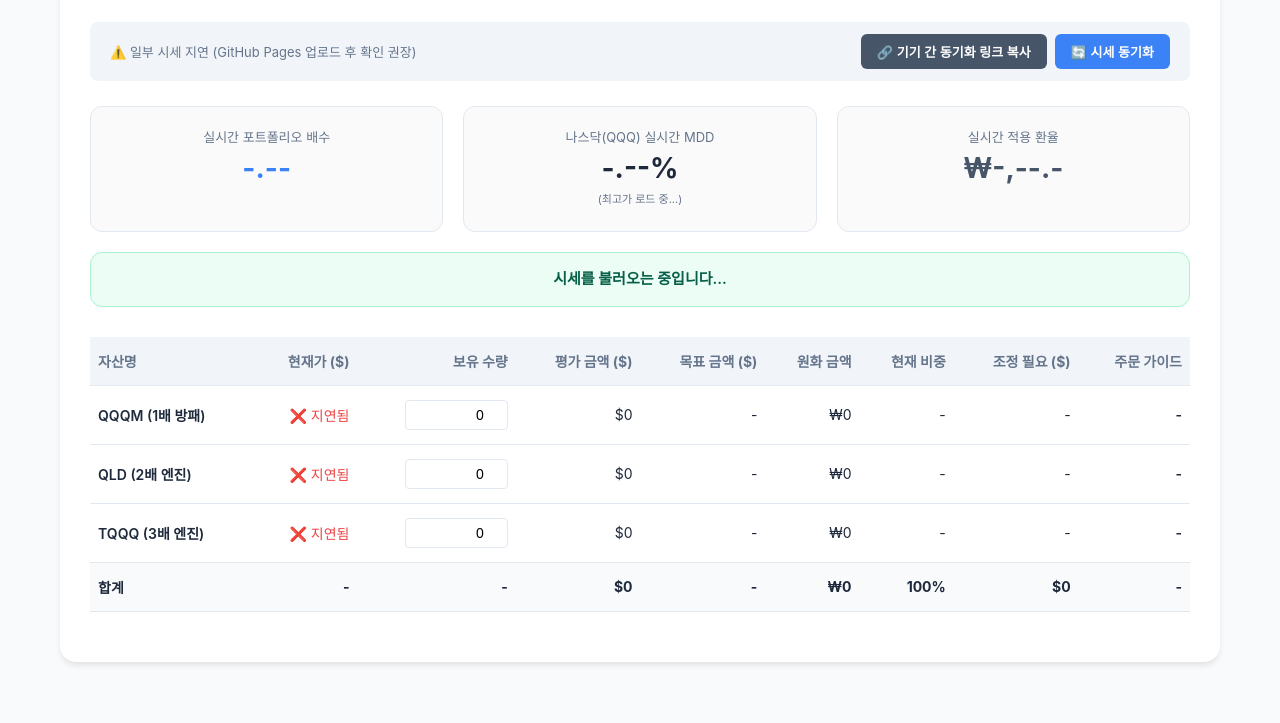
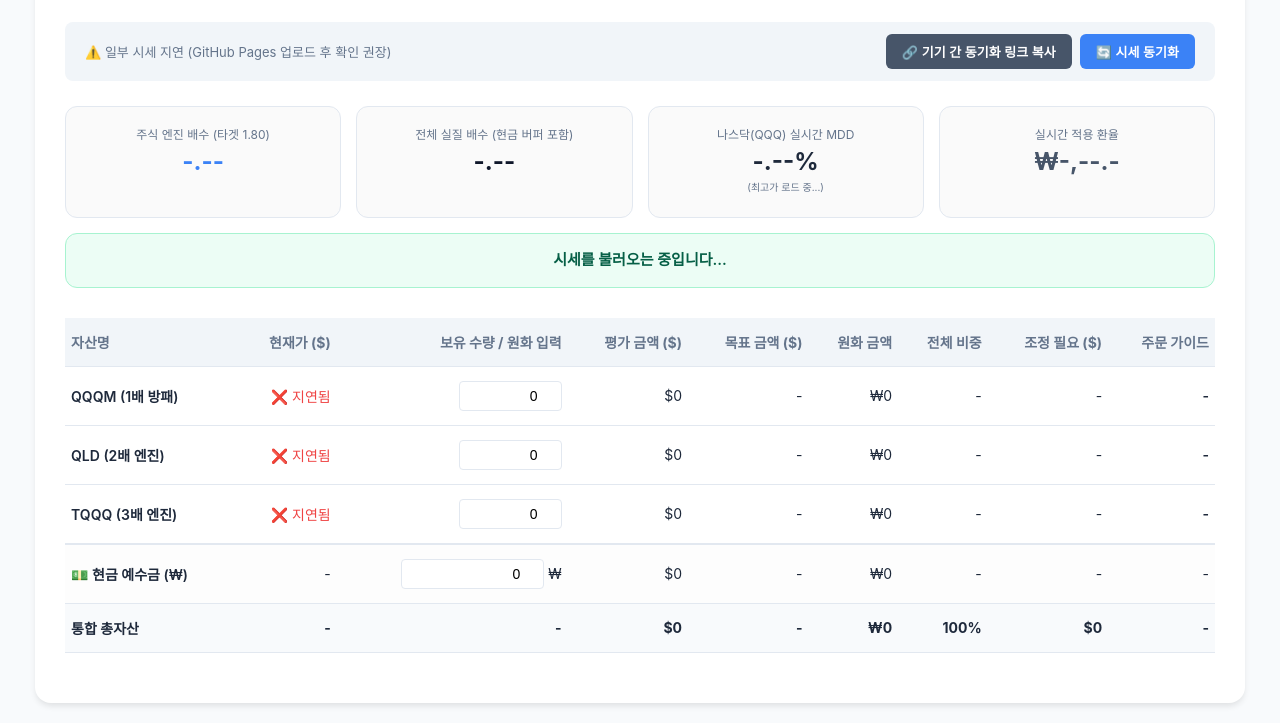
Before and after one commit to 79ken/public-images, a plain HTML site: page index.html in a window 1280 px wide. Shown: the part 116-839 px from the top of the page. Before the commit the page ends 800 px from the top, so only its background shows below. Drawn offline with Linux system fonts and the light colour scheme; no server answers.

Commit message:
Update index.html

```diff
--- a/index.html
+++ b/index.html
@@ -29,7 +29,7 @@
 
         .container {
             width: 100%;
-            max-width: 1100px;
+            max-width: 1150px;
             background: var(--card-bg);
             padding: 30px;
             border-radius: 16px;
@@ -91,12 +91,18 @@
 
         .dashboard {
             display: grid;
-            grid-template-columns: repeat(3, 1fr);
-            gap: 20px;
+            grid-template-columns: repeat(4, 1fr);
+            gap: 15px;
             margin-bottom: 30px;
         }
 
-        @media (max-width: 768px) {
+        @media (max-width: 992px) {
+            .dashboard {
+                grid-template-columns: repeat(2, 1fr);
+            }
+        }
+
+        @media (max-width: 576px) {
             .dashboard {
                 grid-template-columns: 1fr;
             }
@@ -105,7 +111,7 @@
         .dash-card {
             border: 1px solid var(--border);
             border-radius: 12px;
-            padding: 20px;
+            padding: 18px 10px;
             text-align: center;
             background: #fafafa;
         }
@@ -122,13 +128,13 @@
         }
 
         .dash-label {
-            font-size: 13px;
+            font-size: 12px;
             color: var(--text-muted);
             margin-bottom: 5px;
         }
 
         .dash-value {
-            font-size: 28px;
+            font-size: 24px;
             font-weight: 700;
             color: var(--primary);
         }
@@ -141,7 +147,7 @@
         }
 
         th, td {
-            padding: 14px 8px;
+            padding: 14px 6px;
             text-align: right;
             border-bottom: 1px solid var(--border);
             white-space: nowrap;
@@ -166,7 +172,16 @@
             font-size: 14px;
         }
 
-        .input-qty:focus {
+        .input-qty-large {
+            width: 125px;
+            padding: 6px 8px;
+            border: 1px solid var(--border);
+            border-radius: 4px;
+            text-align: right;
+            font-size: 14px;
+        }
+
+        .input-qty:focus, .input-qty-large:focus {
             border-color: var(--primary);
             outline: none;
         }
@@ -194,7 +209,7 @@
 
 <div class="container">
     <h1>나스닥 1.8배 밸런스 자산 관리기 Pro</h1>
-    <div class="subtitle">실시간 시세 연동 및 내부 리밸런싱 가이드 시스템 (40 : 40 : 20)</div>
+    <div class="subtitle">실시간 시세 연동 및 통합 자산 마스터 관리 시스템 (주식 엔진 비율 40 : 40 : 20)</div>
 
     <div class="header-actions">
         <div class="price-status" id="updateTime">시세 로드 중...</div>
@@ -206,13 +221,17 @@
 
     <div class="dashboard">
         <div class="dash-card">
-            <div class="dash-label">실시간 포트폴리오 배수</div>
+            <div class="dash-label">주식 엔진 배수 (타겟 1.80)</div>
             <div class="dash-value" id="currentLeverage">-.--</div>
         </div>
         <div class="dash-card">
+            <div class="dash-label">전체 실질 배수 (현금 버퍼 포함)</div>
+            <div class="dash-value" id="effectiveLeverage" style="color: #0f172a;">-.--</div>
+        </div>
+        <div class="dash-card">
             <div class="dash-label">나스닥(QQQ) 실시간 MDD</div>
-            <div class="dash-value" id="nasdaqMdd" style="color: var(--text-main);">-.--%</div>
-            <div class="dash-label" id="nasdaqPeak" style="font-size: 11px; margin-top: 5px; color: var(--text-muted);">(최고가 로드 중...)</div>
+            <div class="dash-value" id="nasdaqMdd" style="color: var(--text-main); font-size: 24px;">-.--%</div>
+            <div class="dash-label" id="nasdaqPeak" style="font-size: 10px; margin-top: 3px; color: var(--text-muted);">(최고가 로드 중...)</div>
         </div>
         <div class="dash-card">
             <div class="dash-label">실시간 적용 환율</div>
@@ -229,11 +248,11 @@
             <tr>
                 <th>자산명</th>
                 <th>현재가 ($)</th>
-                <th>보유 수량</th>
+                <th>보유 수량 / 원화 입력</th>
                 <th>평가 금액 ($)</th>
                 <th>목표 금액 ($)</th>
                 <th>원화 금액</th>
-                <th>현재 비중</th>
+                <th>전체 비중</th>
                 <th>조정 필요 ($)</th>
                 <th>주문 가이드</th>
             </tr>
@@ -272,8 +291,19 @@
                 <td id="adjTqqq">-</td>
                 <td id="guideTqqq" class="guide-text">-</td>
             </tr>
+            <tr style="background-color: #fdfdfd; border-top: 2px solid var(--border);">
+                <td>💵 현금 예수금 (₩)</td>
+                <td>-</td>
+                <td><input type="number" id="cashWon" class="input-qty-large" value="0" min="0" step="1000000" oninput="updateData()"> ₩</td>
+                <td id="curCash">$0</td>
+                <td>-</td>
+                <td id="wonCash">₩0</td>
+                <td id="weightCash">-</td>
+                <td>-</td>
+                <td>-</td>
+            </tr>
             <tr class="total-row">
-                <td>합계</td>
+                <td>통합 총자산</td>
                 <td>-</td>
                 <td>-</td>
                 <td id="totalAmt">$0</td>
@@ -384,117 +414,141 @@
         const pQqqm = urlParams.get('qqqm');
         const pQld = urlParams.get('qld');
         const pTqqq = urlParams.get('tqqq');
+        const pCash = urlParams.get('cash');
 
-        if (pQqqm !== null || pQld !== null || pTqqq !== null) {
+        if (pQqqm !== null || pQld !== null || pTqqq !== null || pCash !== null) {
             if (pQqqm !== null) document.getElementById('qtyQqqm').value = pQqqm;
             if (pQld !== null) document.getElementById('qtyQld').value = pQld;
             if (pTqqq !== null) document.getElementById('qtyTqqq').value = pTqqq;
-            saveCurrentData(pQqqm || 0, pQld || 0, pTqqq || 0);
+            if (pCash !== null) document.getElementById('cashWon').value = pCash;
+            saveCurrentData(pQqqm || 0, pQld || 0, pTqqq || 0, pCash || 0);
         } else {
             const savedQqqmQty = localStorage.getItem('leverage_qty_qqqm');
             const savedQldQty = localStorage.getItem('leverage_qty_qld');
             const savedTqqqQty = localStorage.getItem('leverage_qty_tqqq');
+            const savedCashWon = localStorage.getItem('leverage_cash_won');
 
             if (savedQqqmQty !== null) document.getElementById('qtyQqqm').value = savedQqqmQty;
             if (savedQldQty !== null) document.getElementById('qtyQld').value = savedQldQty;
             if (savedTqqqQty !== null) document.getElementById('qtyTqqq').value = savedTqqqQty;
+            if (savedCashWon !== null) document.getElementById('cashWon').value = savedCashWon;
         }
     }
 
-    function saveCurrentData(qqqmQty, qldQty, tqqqQty) {
+    function saveCurrentData(qqqmQty, qldQty, tqqqQty, cashWon) {
         localStorage.setItem('leverage_qty_qqqm', qqqmQty);
         localStorage.setItem('leverage_qty_qld', qldQty);
         localStorage.setItem('leverage_qty_tqqq', tqqqQty);
+        localStorage.setItem('leverage_cash_won', cashWon);
     }
 
     function copySyncUrl() {
         const qtyQqqm = document.getElementById('qtyQqqm').value || 0;
         const qtyQld = document.getElementById('qtyQld').value || 0;
         const qtyTqqq = document.getElementById('qtyTqqq').value || 0;
+        const cashWon = document.getElementById('cashWon').value || 0;
 
         const baseUrl = window.location.origin + window.location.pathname;
-        const syncUrl = `${baseUrl}?qqqm=${qtyQqqm}&qld=${qtyQld}&tqqq=${qtyTqqq}`;
+        const syncUrl = `${baseUrl}?qqqm=${qtyQqqm}&qld=${qtyQld}&tqqq=${qtyTqqq}&cash=${cashWon}`;
 
         navigator.clipboard.writeText(syncUrl).then(() => {
-            alert("🔗 동기화 주소가 복사되었습니다!\n\n다른 PC나 스마트폰 브라우저에 이 주소로 접속 후 '북마크'를 해두시면 수량이 연동됩니다.");
+            alert("🔗 동기화 주소가 복사되었습니다!\n\n예수금 정보까지 포함된 주소입니다. 다른 브라우저에 접속 후 북마크하세요.");
         }).catch(err => {
             alert("링크 복사 실패: " + syncUrl);
         });
     }
 
-    // 3. 자산 종합 연산 코어 스크립트 (Pure 나스닥 1.8배 매핑)
+    // 3. 통합 자산 연산 엔진
     function updateData() {
         const qtyQqqm = parseFloat(document.getElementById('qtyQqqm').value) || 0;
         const qtyQld = parseFloat(document.getElementById('qtyQld').value) || 0;
         const qtyTqqq = parseFloat(document.getElementById('qtyTqqq').value) || 0;
+        const cashWon = parseFloat(document.getElementById('cashWon').value) || 0;
 
-        saveCurrentData(qtyQqqm, qtyQld, qtyTqqq);
+        saveCurrentData(qtyQqqm, qtyQld, qtyTqqq, cashWon);
 
         if (prices.QQQM === 0 || prices.QLD === 0 || prices.TQQQ === 0) return;
 
-        // 1) 평가 금액 ($)
+        const currentRate = prices.exchangeRate > 0 ? prices.exchangeRate : 1400;
+
+        // 1) 평가 금액 ($) 산출
         const qqqmVal = qtyQqqm * prices.QQQM;
         const qldVal = qtyQld * prices.QLD;
         const tqqqVal = qtyTqqq * prices.TQQQ;
-        const total = qqqmVal + qldVal + tqqqVal;
+        const cashValUSD = cashWon / currentRate; // 원화 예수금을 실시간 환율로 달러 역산
+
+        const stockTotal = qqqmVal + qldVal + tqqqVal; // 주식 엔진 총액
+        const overallTotalUSD = stockTotal + cashValUSD; // 현금 포함 통합 총액
 
         document.getElementById('curQqqm').innerText = '$' + Math.round(qqqmVal).toLocaleString();
         document.getElementById('curQld').innerText = '$' + Math.round(qldVal).toLocaleString();
         document.getElementById('curTqqq').innerText = '$' + Math.round(tqqqVal).toLocaleString();
-        document.getElementById('totalAmt').innerText = '$' + Math.round(total).toLocaleString();
+        document.getElementById('curCash').innerText = '$' + Math.round(cashValUSD).toLocaleString();
+        document.getElementById('totalAmt').innerText = '$' + Math.round(overallTotalUSD).toLocaleString();
 
-        if (total === 0) {
+        if (overallTotalUSD === 0) {
             document.getElementById('currentLeverage').innerText = "0.00";
-            document.getElementById('statusSignal').innerText = "보유 수량을 입력하시면 포트폴리오 진단이 시작됩니다.";
+            document.getElementById('effectiveLeverage').innerText = "0.00";
+            document.getElementById('statusSignal').innerText = "보유 자산을 입력하시면 통합 포트폴리오 진단이 시작됩니다.";
             return;
         }
 
-        // 2) 목표 금액 ($) - 40 : 40 : 20
-        const targetQqqm = total * 0.40;
-        const targetQld = total * 0.40;
-        const targetTqqq = total * 0.20;
+        // 2) 주식 엔진 내부의 목표 금액 ($) 산출 - 40 : 40 : 20 원칙 적용
+        const targetQqqm = stockTotal * 0.40;
+        const targetQld = stockTotal * 0.40;
+        const targetTqqq = stockTotal * 0.20;
         document.getElementById('targetQqqm').innerText = '$' + Math.round(targetQqqm).toLocaleString();
         document.getElementById('targetQld').innerText = '$' + Math.round(targetQld).toLocaleString();
         document.getElementById('targetTqqq').innerText = '$' + Math.round(targetTqqq).toLocaleString();
-        document.getElementById('targetTotal').innerText = '$' + Math.round(total).toLocaleString();
+        document.getElementById('targetTotal').innerText = '$' + Math.round(stockTotal).toLocaleString();
 
         // 3) 원화 금액 환산
-        const currentRate = prices.exchangeRate > 0 ? prices.exchangeRate : 1400;
         const wonQqqm = qqqmVal * currentRate;
         const wonQld = qldVal * currentRate;
         const wonTqqq = tqqqVal * currentRate;
-        const totalWon = total * currentRate;
+        const overallTotalWon = (stockTotal * currentRate) + cashWon;
+
         document.getElementById('wonQqqm').innerText = '₩' + Math.round(wonQqqm).toLocaleString();
         document.getElementById('wonQld').innerText = '₩' + Math.round(wonQld).toLocaleString();
         document.getElementById('wonTqqq').innerText = '₩' + Math.round(wonTqqq).toLocaleString();
-        document.getElementById('totalWon').innerText = '₩' + Math.round(totalWon).toLocaleString();
+        document.getElementById('wonCash').innerText = '₩' + Math.round(cashWon).toLocaleString();
+        document.getElementById('totalWon').innerText = '₩' + Math.round(overallTotalWon).toLocaleString();
 
-        // 4) 현재 비중
-        const wQqqm = qqqmVal / total;
-        const wQld = qldVal / total;
-        const wTqqq = tqqqVal / total;
+        // 4) 통합 전체 비중 산출
+        const wQqqm = qqqmVal / overallTotalUSD;
+        const wQld = qldVal / overallTotalUSD;
+        const wTqqq = tqqqVal / overallTotalUSD;
+        const wCash = cashValUSD / overallTotalUSD;
+
         document.getElementById('weightQqqm').innerText = (wQqqm * 100).toFixed(1) + '%';
         document.getElementById('weightQld').innerText = (wQld * 100).toFixed(1) + '%';
         document.getElementById('weightTqqq').innerText = (wTqqq * 100).toFixed(1) + '%';
+        document.getElementById('weightCash').innerText = (wCash * 100).toFixed(1) + '%';
 
-        // 5) 조정 필요 ($)
+        // 5) 주식 엔진 내부 리밸런싱 조정 필요 ($) 산출
         const adjQqqm = targetQqqm - qqqmVal;
         const adjQld = targetQld - qldVal;
         const adjTqqq = targetTqqq - tqqqVal;
         document.getElementById('adjQqqm').innerText = '$' + Math.round(adjQqqm).toLocaleString();
         document.getElementById('adjQld').innerText = '$' + Math.round(adjQld).toLocaleString();
         document.getElementById('adjTqqq').innerText = '$' + Math.round(adjTqqq).toLocaleString();
+        document.getElementById('adjTotal').innerText = '$' + Math.round(targetQqqm + targetQld + targetTqqq - stockTotal).toLocaleString();
 
-        // 6) 주문 가이드
+        // 6) 주문 가이드 바인딩
         renderGuide('guideQqqm', adjQqqm);
         renderGuide('guideQld', adjQld);
         renderGuide('guideTqqq', adjTqqq);
 
-        // 실시간 복합 배수 계산
-        const leverage = (wQqqm * 1) + (wQld * 2) + (wTqqq * 3);
-        document.getElementById('currentLeverage').innerText = leverage.toFixed(2);
+        // 배수 시스템 연산
+        // 🚨 주식 타격대 자체의 순수 레버리지 배수 (4:4:2 유지 체크용)
+        const stockLeverage = stockTotal > 0 ? ((qqqmVal * 1) + (qldVal * 2) + (tqqqVal * 3)) / stockTotal : 0;
+        document.getElementById('currentLeverage').innerText = stockLeverage.toFixed(2);
 
-        // QQQ MDD 트래킹
+        // 💵 현금 버퍼가 섞인 전체 자산 기준 실질 변동성 배수 (Real Effective Leverage)
+        const effectiveLeverage = ((qqqmVal * 1) + (qldVal * 2) + (tqqqVal * 3)) / overallTotalUSD;
+        document.getElementById('effectiveLeverage').innerText = effectiveLeverage.toFixed(2);
+
+        // QQQ MDD 트래커
         let qqqMdd = 0;
         let mddStatusText = "";
         if (prices.QQQ > 0 && prices.QQQ_high > 0) {
@@ -505,26 +559,26 @@
 
             if (qqqMdd <= -15 && qqqMdd >= -20) {
                 mddEl.style.color = "var(--warning)";
-                mddStatusText = " 🎯 [알림] 나스닥 MDD가 1차 리밸런싱 타겟 구간(-15% ~ -20%)에 진입했습니다!";
+                mddStatusText = " 🎯 [알림] 나스닥 MDD 1차 타겟 진입! 대기 중인 현금 예수금 분사를 준비하세요.";
             } else if (qqqMdd < -20) {
                 mddEl.style.color = "var(--danger)";
-                mddStatusText = " ⚠️ [경고] 나스닥 낙폭이 -20%를 초과했습니다. 계좌 내부 수혈을 검토하세요.";
+                mddStatusText = " ⚠️ [경고] 나스닥 낙폭 -20% 초과! 예수금을 활용한 강도 높은 추가 수혈 구간입니다.";
             } else {
                 mddEl.style.color = "var(--text-main)";
             }
         }
 
         const signalEl = document.getElementById('statusSignal');
-        if (leverage >= 1.85) {
-            signalEl.innerText = "🚨 [과열] 레버리지 엔진 비중 과다! 상승한 QLD/TQQQ를 일부 매도하여 방패(QQQM)를 채우세요." + mddStatusText;
+        if (stockLeverage >= 1.85) {
+            signalEl.innerText = "🚨 [과열] 주식 엔진 배수 과다! 상승한 QLD/TQQQ를 일부 매도하여 방패(QQQM)를 채우세요." + mddStatusText;
             signalEl.className = "dash-card alert-zone status-rebalance";
             signalEl.style.color = "#ef4444";
-        } else if (leverage <= 1.75) {
-            signalEl.innerText = "📉 [조정/폭락] 방패 비중 과다! 상대적으로 안전했던 QQQM을 매도하여 저렴해진 QLD/TQQQ를 수혈하세요." + mddStatusText;
+        } else if (stockLeverage <= 1.75) {
+            signalEl.innerText = "📉 [조정/폭락] 주식 엔진 방패 과다! SPYM/QQQM을 매도하여 저렴해진 QLD/TQQQ 엔진을 수혈하세요." + mddStatusText;
             signalEl.className = "dash-card alert-zone status-rebalance";
             signalEl.style.color = "#f59e0b";
         } else {
-            signalEl.innerText = mddStatusText ? mddStatusText : "✅ 정상 범위 (HOLD): 1.8배 공수 밸런스 축이 안정적으로 유지 중입니다.";
+            signalEl.innerText = mddStatusText ? mddStatusText : "✅ 정상 범위 (HOLD): 주식 타격대(4:4:2)와 현금 예비군이 완벽한 공수 밸런스를 유지 중입니다.";
             signalEl.className = mddStatusText ? "dash-card alert-zone status-rebalance" : "dash-card alert-zone status-hold";
             signalEl.style.color = mddStatusText ? "#92400e" : "#065f46";
         }
```
